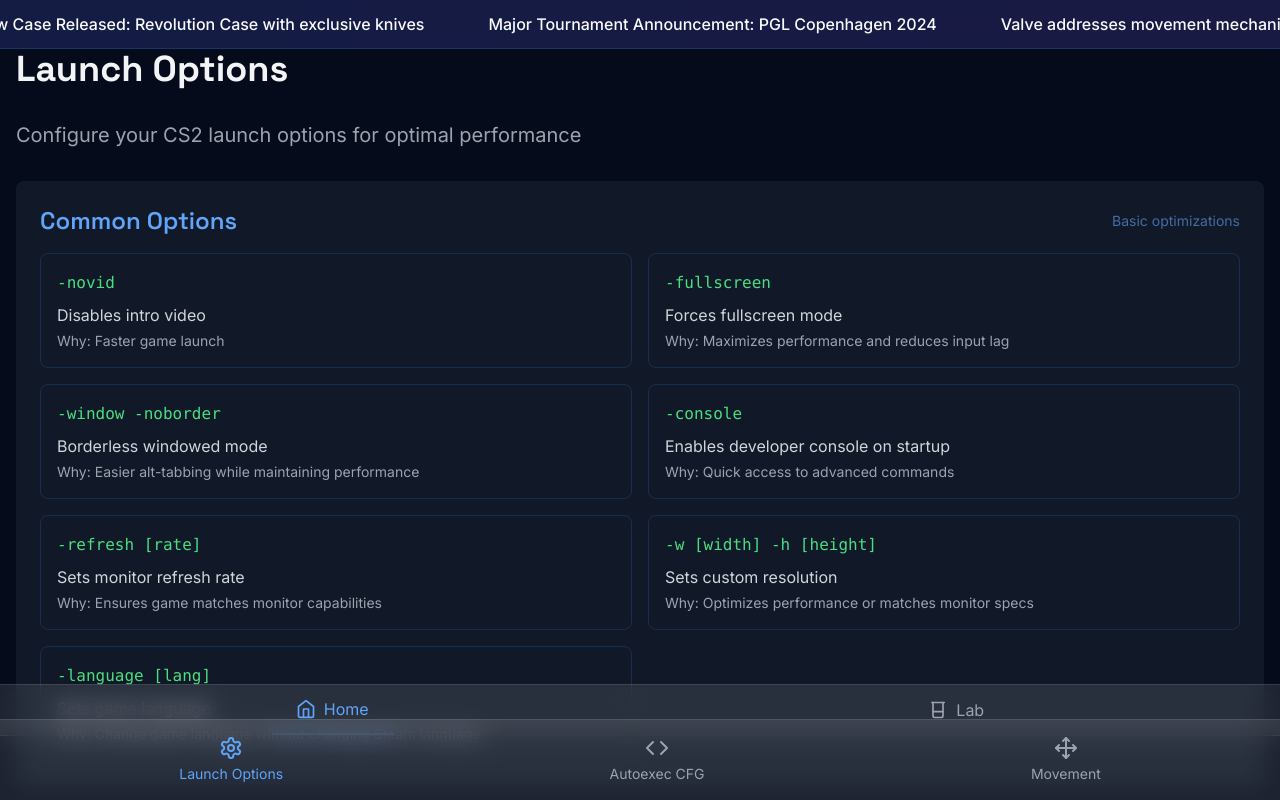
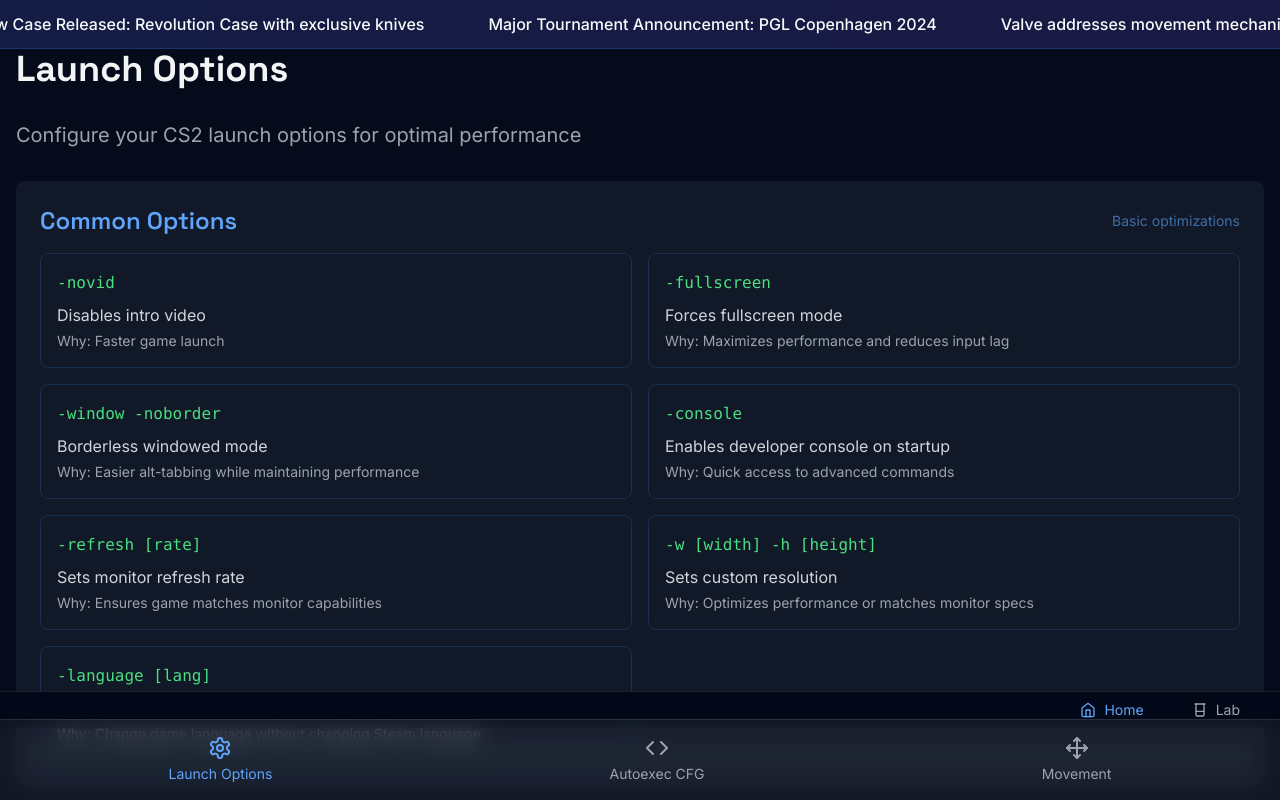
Before and after one commit to Xolev123/cscmds, a React (Vite) app: page / in a window 1280 px wide. Shown: the top 800 px of the page. Built offline with nearby package versions, Linux system fonts and the light colour scheme.

Commit message:
fixed navigation overlap and improved spacing

```diff
--- a/src/components/Navigation.tsx
+++ b/src/components/Navigation.tsx
@@ -29,9 +29,9 @@ export function Navigation({ activeMain, activeTab, setActiveMain, setActiveTab
   return (
     <>
       {/* Main Navigation (Above Bottom Nav) */}
-      <nav className="fixed bottom-16 left-0 right-0 bg-white/10 backdrop-blur-md border-y border-white/10">
-        <div className="max-w-screen-xl mx-auto px-4">
-          <div className="flex justify-around">
+      <nav className="fixed bottom-[72px] left-0 right-0 bg-background border-t border-white/10">
+        <div className="max-w-screen-xl mx-auto">
+          <div className="flex justify-end gap-4 px-6">
             {mainTabs.map((tab) => {
               const Icon = tab.icon;
               return (
@@ -41,14 +41,14 @@ export function Navigation({ activeMain, activeTab, setActiveMain, setActiveTab
                     setActiveMain(tab.id);
                     setActiveTab(subTabs[tab.id as keyof typeof subTabs][0].id);
                   }}
-                  className={`flex items-center gap-2 py-3 px-6 transition-colors duration-200 ${
+                  className={`flex items-center gap-2 py-2 px-4 transition-colors duration-200 ${
                     activeMain === tab.id
-                      ? 'text-blue-400 border-b-2 border-blue-400'
+                      ? 'text-blue-400'
                       : 'text-gray-400 hover:text-blue-400'
                   }`}
                 >
-                  <Icon className="w-5 h-5" />
-                  <span>{tab.label}</span>
+                  <Icon className="w-4 h-4" />
+                  <span className="text-sm">{tab.label}</span>
                 </button>
               );
             })}
@@ -57,8 +57,8 @@ export function Navigation({ activeMain, activeTab, setActiveMain, setActiveTab
       </nav>
 
       {/* Sub Navigation (Bottom) */}
-      <nav className="fixed bottom-0 left-0 right-0 bg-white/10 backdrop-blur-md border-t border-white/10">
-        <div className="max-w-screen-xl mx-auto px-4">
+      <nav className="fixed bottom-0 left-0 right-0 bg-white/5 backdrop-blur-md border-t border-white/10">
+        <div className="max-w-screen-xl mx-auto">
           <div className="flex justify-around">
             {subTabs[activeMain as keyof typeof subTabs].map((tab) => {
               const Icon = tab.icon;
```
